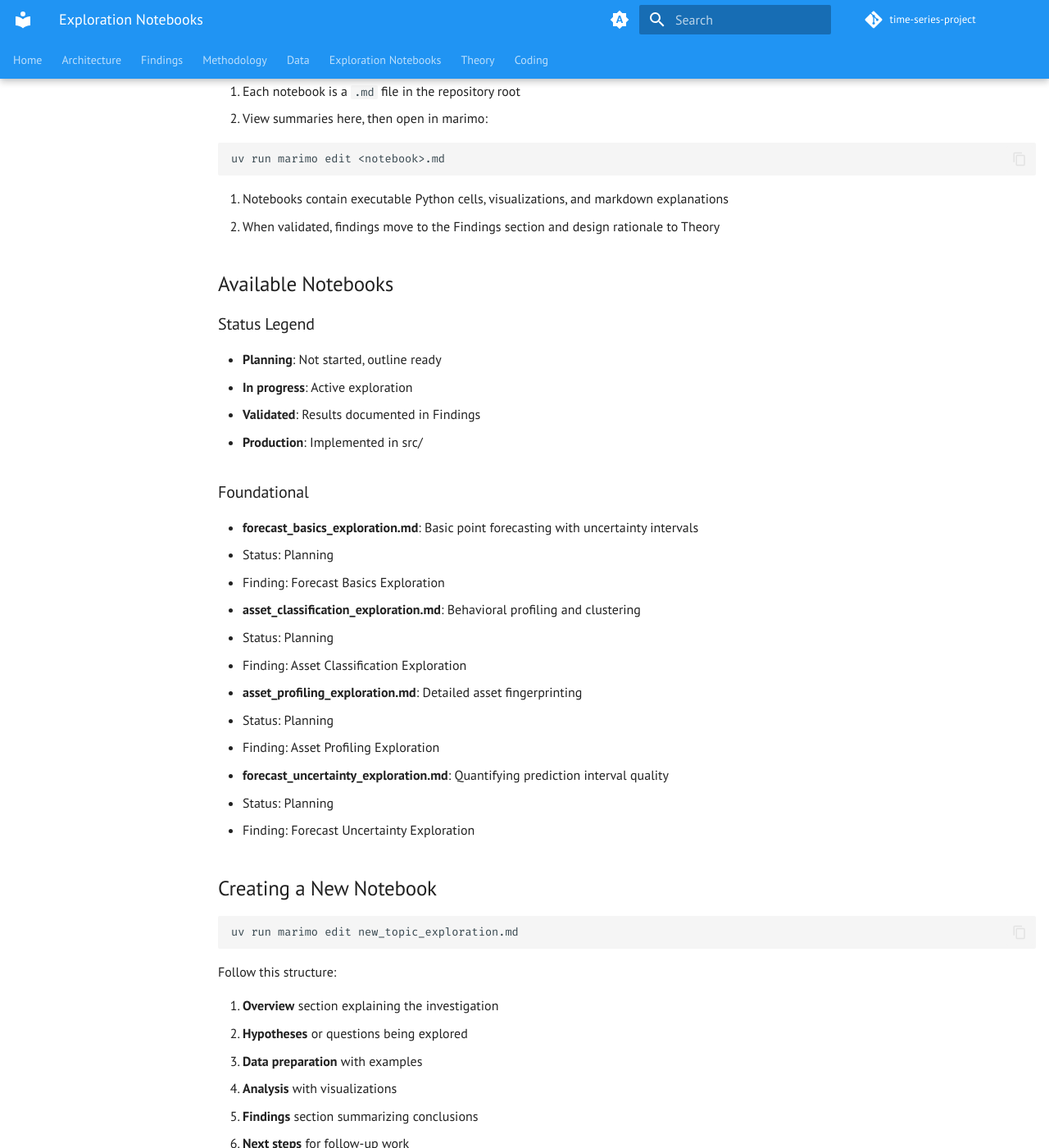
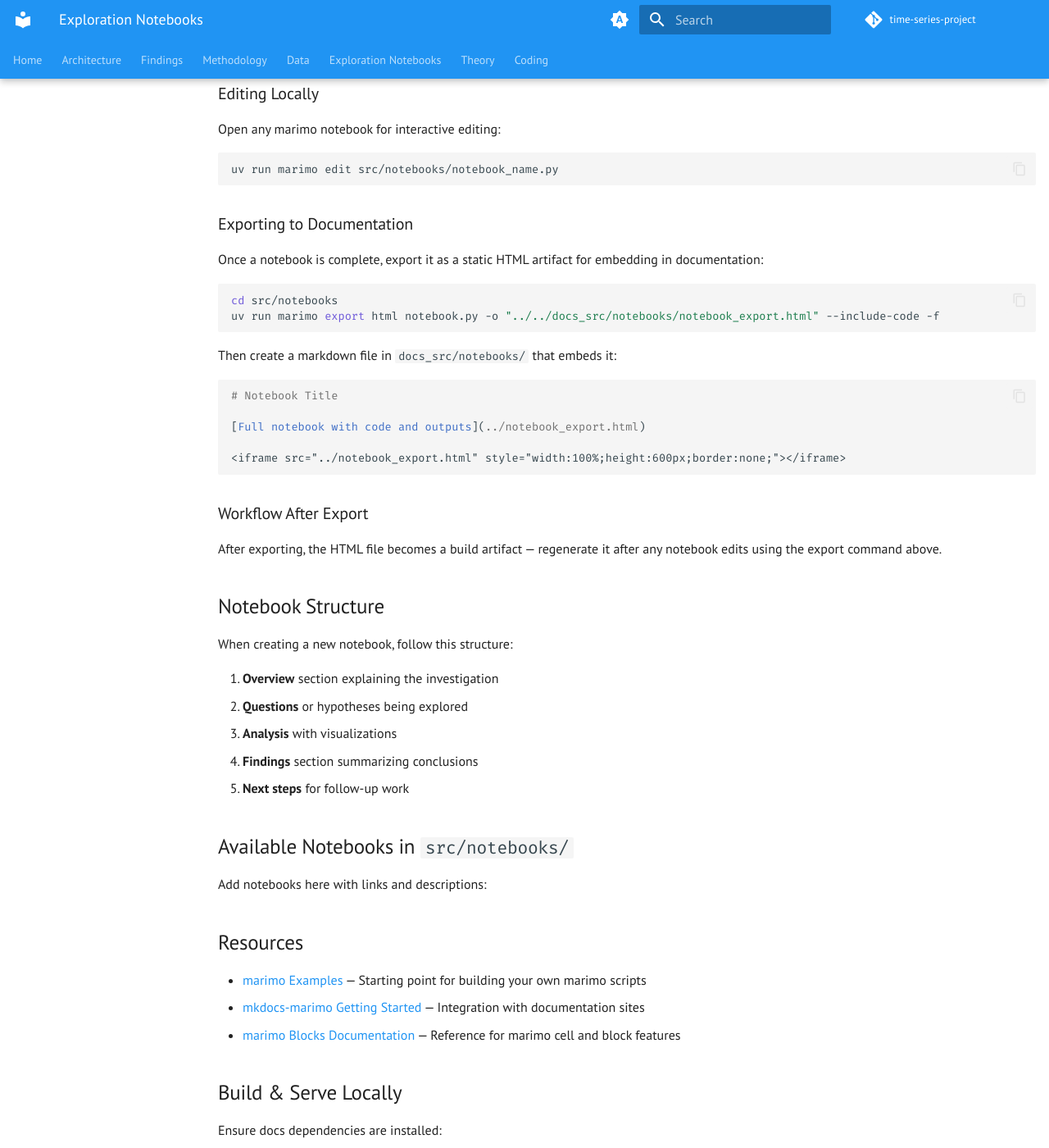
Before and after one commit to rhyslwells/Time-Series-Project, an MkDocs documentation site: the page built from docs_src/notebooks/notebooks.md, in a window 1280 px wide and 1400 px high, scrolled down 287 px. Shown: the whole window at 82% size. Built offline with MkDocs 1.6.1 and Material for MkDocs 9.7.7, drawn with Linux system fonts in a browser that asks for light colours; comment, search, counter and statistics services are not loaded; some of the changed text lies outside the part shown.

Commit message:
marimo doc

````diff
--- a/docs_src/notebooks/notebooks.md
+++ b/docs_src/notebooks/notebooks.md
@@ -1,61 +1,68 @@
 # Exploration Notebooks
-
-notebooks are in src/notebooks
 
 Interactive marimo notebooks documenting ongoing investigations. These are living documents that evolve as we explore.
 
-## How to Use
+Notebooks are stored in `src/notebooks/`.
 
-1. Each notebook is a `.md` file in the repository root
-2. View summaries here, then open in marimo:
+## How to Use Notebooks
+
+### Editing Locally
+
+Open any marimo notebook for interactive editing:
 
 ```bash
-uv run marimo edit <notebook>.md
+uv run marimo edit src/notebooks/notebook_name.py
 ```
 
-3. Notebooks contain executable Python cells, visualizations, and markdown explanations
-4. When validated, findings move to the Findings section and design rationale to Theory
+### Exporting to Documentation
 
-## Available Notebooks
-
-### Status Legend
-
-- **Planning**: Not started, outline ready
-- **In progress**: Active exploration
-- **Validated**: Results documented in Findings
-- **Production**: Implemented in src/
-
-### Foundational
-
-- **forecast_basics_exploration.md**: Basic point forecasting with uncertainty intervals
-  - Status: Planning
-  - Finding: Forecast Basics Exploration
-
-- **asset_classification_exploration.md**: Behavioral profiling and clustering
-  - Status: Planning
-  - Finding: Asset Classification Exploration
-
-- **asset_profiling_exploration.md**: Detailed asset fingerprinting
-  - Status: Planning
-  - Finding: Asset Profiling Exploration
-
-- **forecast_uncertainty_exploration.md**: Quantifying prediction interval quality
-  - Status: Planning
-  - Finding: Forecast Uncertainty Exploration
-
-## Creating a New Notebook
+Once a notebook is complete, export it as a static HTML artifact for embedding in documentation:
 
 ```bash
-uv run marimo edit new_topic_exploration.md
+cd src/notebooks
+uv run marimo export html notebook.py -o "../../docs_src/notebooks/notebook_export.html" --include-code -f
 ```
 
-Follow this structure:
+Then create a markdown file in `docs_src/notebooks/` that embeds it:
+
+```markdown
+# Notebook Title
+
+[Full notebook with code and outputs](../notebook_export.html)
+
+<iframe src="../notebook_export.html" style="width:100%;height:600px;border:none;"></iframe>
+```
+
+### Workflow After Export
+
+After exporting, the HTML file becomes a build artifact — regenerate it after any notebook edits using the export command above.
+
+## Notebook Structure
+
+When creating a new notebook, follow this structure:
 
 1. **Overview** section explaining the investigation
-2. **Hypotheses** or questions being explored
-3. **Data preparation** with examples
-4. **Analysis** with visualizations
-5. **Findings** section summarizing conclusions
-6. **Next steps** for follow-up work
+2. **Questions** or hypotheses being explored
+3. **Analysis** with visualizations
+4. **Findings** section summarizing conclusions
+5. **Next steps** for follow-up work
 
-When validated, create a markdown file in `docs/findings/` linking back to the notebook.
+## Available Notebooks in `src/notebooks/`
+
+Add notebooks here with links and descriptions:
+
+
+## Resources
+
+- [marimo Examples](https://github.com/marimo-team/marimo/tree/main/examples) — Starting point for building your own marimo scripts
+- [mkdocs-marimo Getting Started](https://github.com/marimo-team/mkdocs-marimo/tree/main/docs/getting-started) — Integration with documentation sites
+- [marimo Blocks Documentation](https://marimo-team.github.io/mkdocs-marimo/getting-started/blocks/) — Reference for marimo cell and block features
+
+## Build & Serve Locally
+
+Ensure docs dependencies are installed:
+
+```bash
+uv sync --group docs
+uv run mkdocs serve
+```
````
Also changed, not shown: working_notes/marimo-info.md (deleted, +0 -33 lines).
